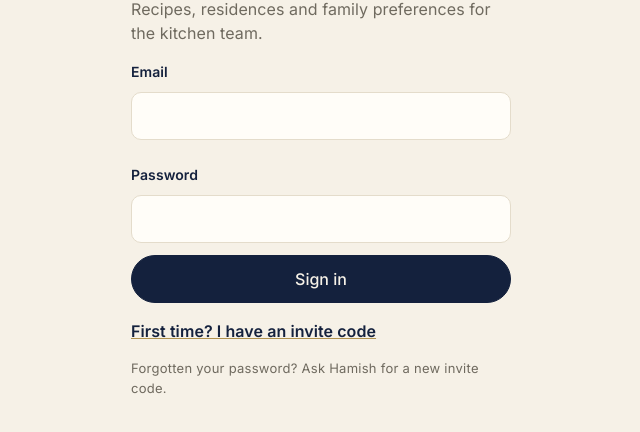
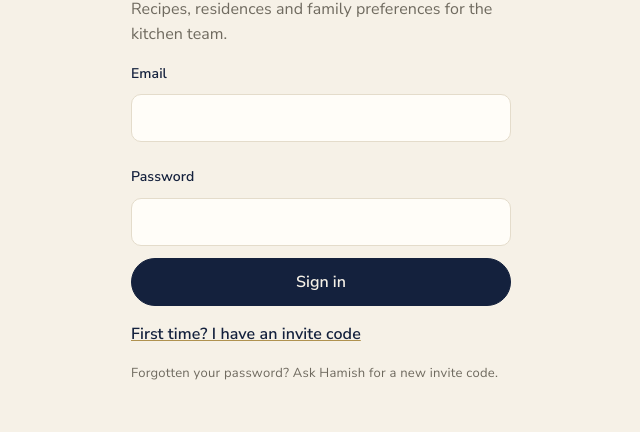
Before and after one commit to Hamishchef/Kitchen-Pass, a plain HTML site: page index.html in a window 1280 px wide. Shown: the part 146-578 px from the top of the page, without its empty margins (319-959 px from the left). Drawn offline with Linux system fonts and the light colour scheme.

Commit message:
Fixed PASS masthead; softer Nunito Sans text (bundled for offline)
Co-Authored-By: Claude Opus 5.5 <noreply@anthropic.com>
Claude-Session: https://claude.ai/code/session_011QjkKmDmoZrN7u8iR8SFvn

```diff
--- a/app.js
+++ b/app.js
@@ -14,6 +14,7 @@ kpEl.innerHTML=`<header><div class="wrap">
   <div class="grab"><span></span><button type="button" id="closeBtn">Close</button></div><div id="sheetBody"></div>
 </div></div>`;
 document.getElementById("root").appendChild(kpEl);
+{const hd=kpEl.querySelector("header"),fit=()=>kpEl.style.setProperty("--hdr",hd.offsetHeight+"px");new ResizeObserver(fit).observe(hd);fit();}
 
 const $=s=>document.getElementById(s);
 const esc=s=>String(s??"").replace(/[&<>"']/g,c=>({"&":"&amp;","<":"&lt;",">":"&gt;",'"':"&quot;","'":"&#39;"}[c]));
--- a/sw.js
+++ b/sw.js
@@ -1,6 +1,6 @@
 // Offline cache for the app shell. Bump VERSION on every release.
-const VERSION = "kp-6";
-const SHELL = ["./", "index.html", "app.css", "theme.css", "fonts/cormorant-garamond-latin-500-normal.woff2", "fonts/cormorant-garamond-latin-600-normal.woff2", "fonts/cormorant-garamond-latin-700-normal.woff2", "fonts/inter-latin-400-normal.woff2", "fonts/inter-latin-500-normal.woff2", "fonts/inter-latin-600-normal.woff2", "app.js", "config.js", "vendor/supabase.js",
+const VERSION = "kp-7";
+const SHELL = ["./", "index.html", "app.css", "theme.css", "fonts/cormorant-garamond-latin-500-normal.woff2", "fonts/cormorant-garamond-latin-600-normal.woff2", "fonts/cormorant-garamond-latin-700-normal.woff2", "fonts/nunito-sans-latin-400-normal.woff2", "fonts/nunito-sans-latin-600-normal.woff2", "fonts/nunito-sans-latin-700-normal.woff2", "app.js", "config.js", "vendor/supabase.js",
   "manifest.webmanifest", "icons/icon-192.png", "icons/icon-512.png", "icons/apple-touch-icon.png"];
 self.addEventListener("install", e => { e.waitUntil(caches.open(VERSION).then(c => c.addAll(SHELL)).then(() => self.skipWaiting())); });
 self.addEventListener("activate", e => {
--- a/theme.css
+++ b/theme.css
@@ -1,21 +1,21 @@
 /* VOICE: calm, discreet, a private household's own service book
    IDEA: the house's engraved menu card and guest book: ivory stock, navy ink, a fine gilt rule
    PICTURE: the working lists themselves, set like printed cards under a navy masthead
-   COLOUR and TYPE: navy #14213d masthead, ivory ground, gilt hairlines; Cormorant Garamond titles, Inter text
+   COLOUR and TYPE: navy #14213d masthead, ivory ground, gilt hairlines; Cormorant Garamond titles, Nunito Sans text
    LAYOUT: one phone column, masthead with search, cards with generous air, bottom tabs */
+@font-face{font-family:"Nunito Sans";font-weight:400;font-display:swap;src:url(fonts/nunito-sans-latin-400-normal.woff2) format("woff2")}
+@font-face{font-family:"Nunito Sans";font-weight:600;font-display:swap;src:url(fonts/nunito-sans-latin-600-normal.woff2) format("woff2")}
+@font-face{font-family:"Nunito Sans";font-weight:700;font-display:swap;src:url(fonts/nunito-sans-latin-700-normal.woff2) format("woff2")}
 @font-face{font-family:"Cormorant Garamond";font-weight:500;font-display:swap;src:url(fonts/cormorant-garamond-latin-500-normal.woff2) format("woff2")}
 @font-face{font-family:"Cormorant Garamond";font-weight:600;font-display:swap;src:url(fonts/cormorant-garamond-latin-600-normal.woff2) format("woff2")}
 @font-face{font-family:"Cormorant Garamond";font-weight:700;font-display:swap;src:url(fonts/cormorant-garamond-latin-700-normal.woff2) format("woff2")}
-@font-face{font-family:"Inter";font-weight:400;font-display:swap;src:url(fonts/inter-latin-400-normal.woff2) format("woff2")}
-@font-face{font-family:"Inter";font-weight:500;font-display:swap;src:url(fonts/inter-latin-500-normal.woff2) format("woff2")}
-@font-face{font-family:"Inter";font-weight:600;font-display:swap;src:url(fonts/inter-latin-600-normal.woff2) format("woff2")}
 
 #root{
  --k-bg:light-dark(#f6f1e7,#0d1424);--k-paper:light-dark(#fffdf8,#152036);--k-ink:light-dark(#14213d,#efe9dc);
  --k-muted:light-dark(#6f6a5f,#a7a293);--k-hair:light-dark(#e4dccb,#26324d);--k-band:light-dark(#efe8d9,#1c2943);
  --k-rail:#14213d;--k-rail-ink:#f6f1e7;--k-accent:light-dark(#14213d,#d8c18f);--k-accent-ink:light-dark(#f6f1e7,#14213d);
  --k-gilt:light-dark(#b0924f,#c9ad6e);--k-danger:light-dark(#9b2c2c,#ef8a7d);--k-ok:light-dark(#2f5d4a,#8fc9ad);--k-warn:light-dark(#8a6a24,#d8c18f);
- --k-display:"Cormorant Garamond",Georgia,"Times New Roman",serif;--k-body:"Inter",-apple-system,BlinkMacSystemFont,"Segoe UI",Roboto,sans-serif;
+ --k-display:"Cormorant Garamond",Georgia,"Times New Roman",serif;--k-body:"Nunito Sans",-apple-system,BlinkMacSystemFont,"Segoe UI",Roboto,sans-serif;
  font-family:var(--k-body);letter-spacing:.005em}
 body{background:var(--k-bg,#f6f1e7)}
 
@@ -76,3 +76,10 @@ body{background:var(--k-bg,#f6f1e7)}
 #root .wm{font:700 34px/1 var(--k-display);letter-spacing:.14em;color:#f6f1e7;margin:0;
  text-shadow:1px 1px 0 #c9ad6e,2px 2px 0 #b99c5c,3px 3px 0 #a88a4b,4px 4px 0 #957a3f,5px 5px 0 #826a35,7px 7px 10px rgba(0,0,0,.35)}
 #root .auth .wm{font-size:64px;color:#14213d;border-bottom:0;padding-bottom:4px;margin-bottom:10px}
+
+/* softer text, fixed masthead */
+#root{font-size:16px;line-height:1.55}
+#root .tk p,#root .kmeta{color:var(--k-muted)}
+#root .kbtn,#root .seg button,#root nav.tabs a,#root .add{font-weight:600}
+#root header{position:fixed;top:0;left:0;right:0;z-index:7}
+#root #kp{padding-top:calc(var(--hdr,150px))}
```
Also changed, not shown: fonts/inter-latin-400-normal.woff2 (deleted), fonts/inter-latin-500-normal.woff2 (deleted), fonts/inter-latin-600-normal.woff2 (deleted), fonts/nunito-sans-latin-400-normal.woff2 (added), fonts/nunito-sans-latin-600-normal.woff2 (added), fonts/nunito-sans-latin-700-normal.woff2 (added).
